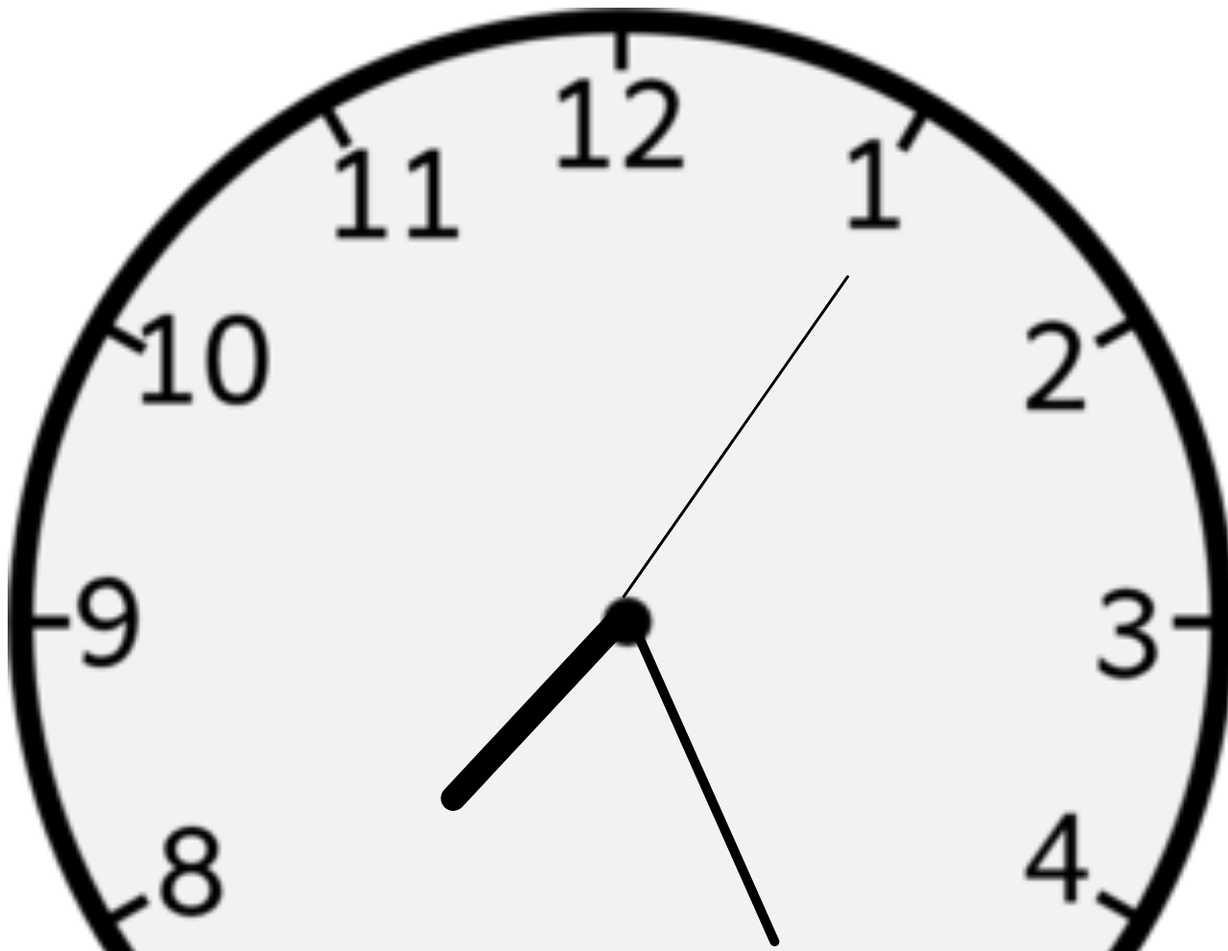
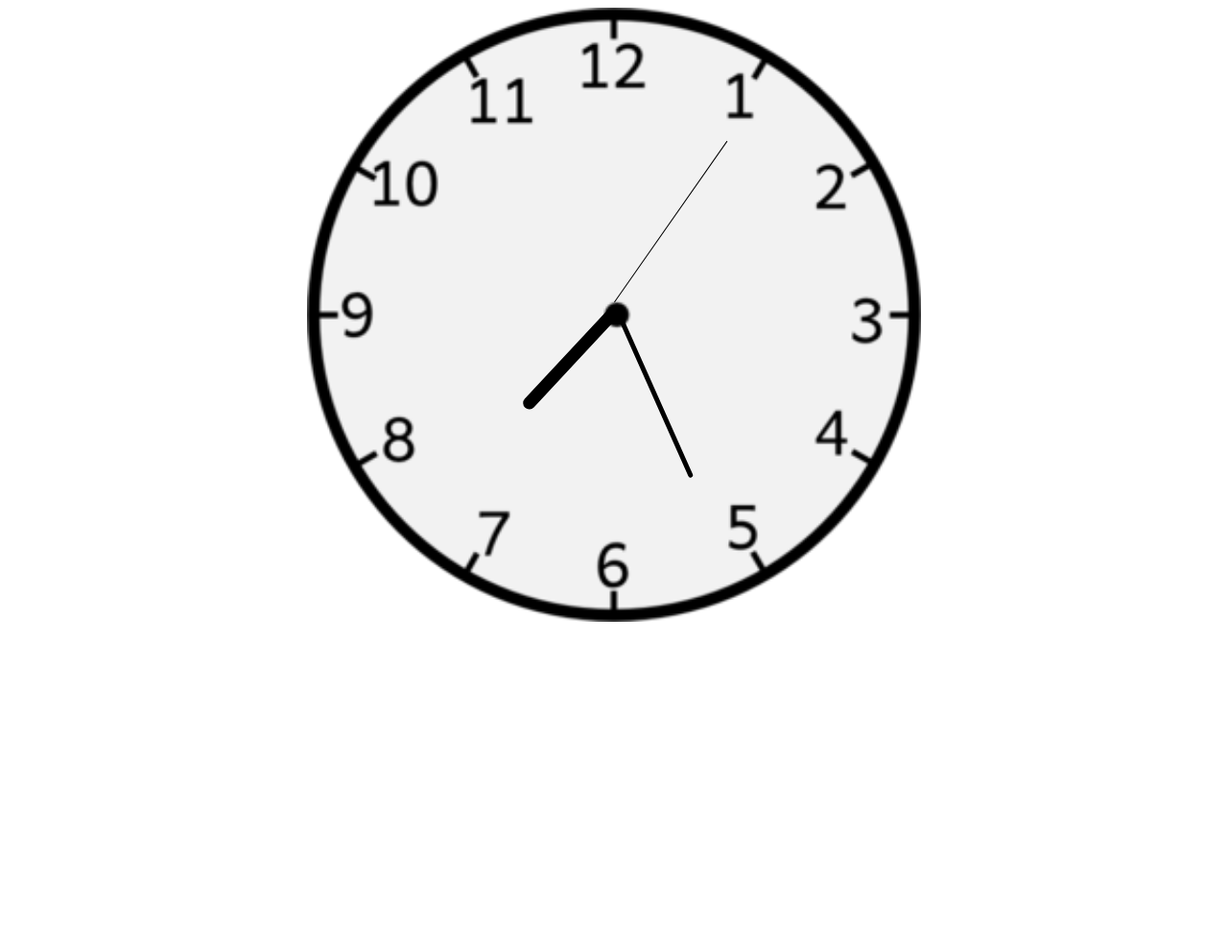
Before and after one commit to poornimaagasar/clock.github.io, a plain HTML site: page index.html in a window 1280 px wide. Shown: the top 991 px of the page at 96% size. After the commit the page ends 800 px from the top, so only its background shows below. Drawn offline with Linux system fonts and the light colour scheme.

Commit message:
Update index.css

```diff
--- a/index.css
+++ b/index.css
@@ -1,8 +1,8 @@
 #clockContainer
 {
     margin: auto;
-    height:100vw;
-    width:100vw;
+    height:50vw;
+    width:50vw;
     background:url('clock.png') no-repeat;
     background-size:100%;
     position:relative;
```
